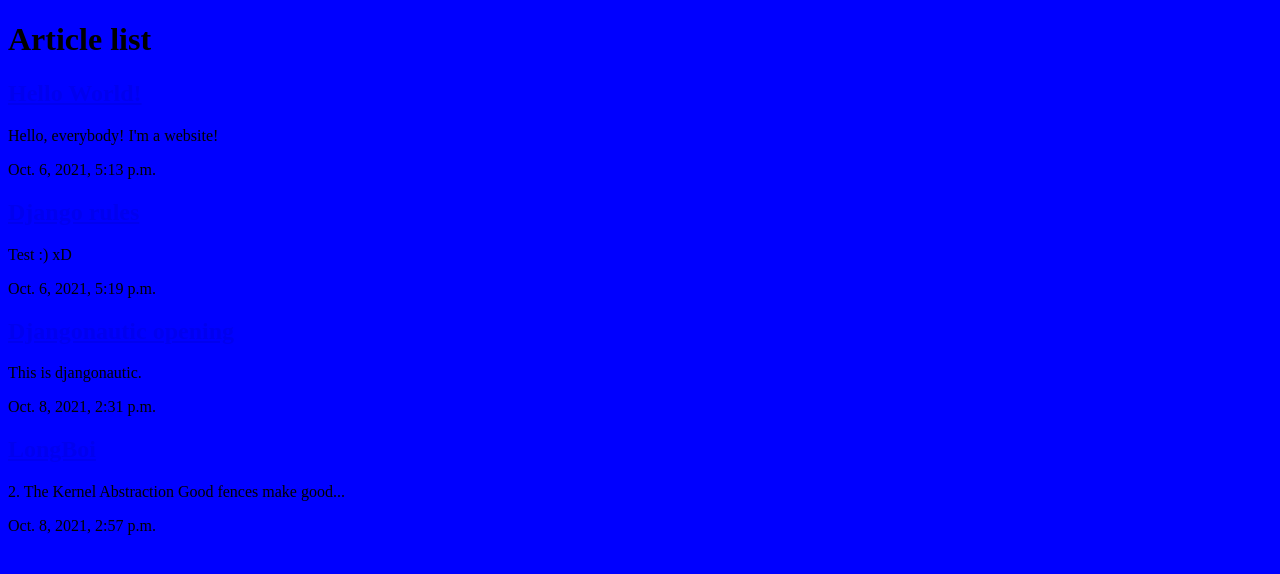
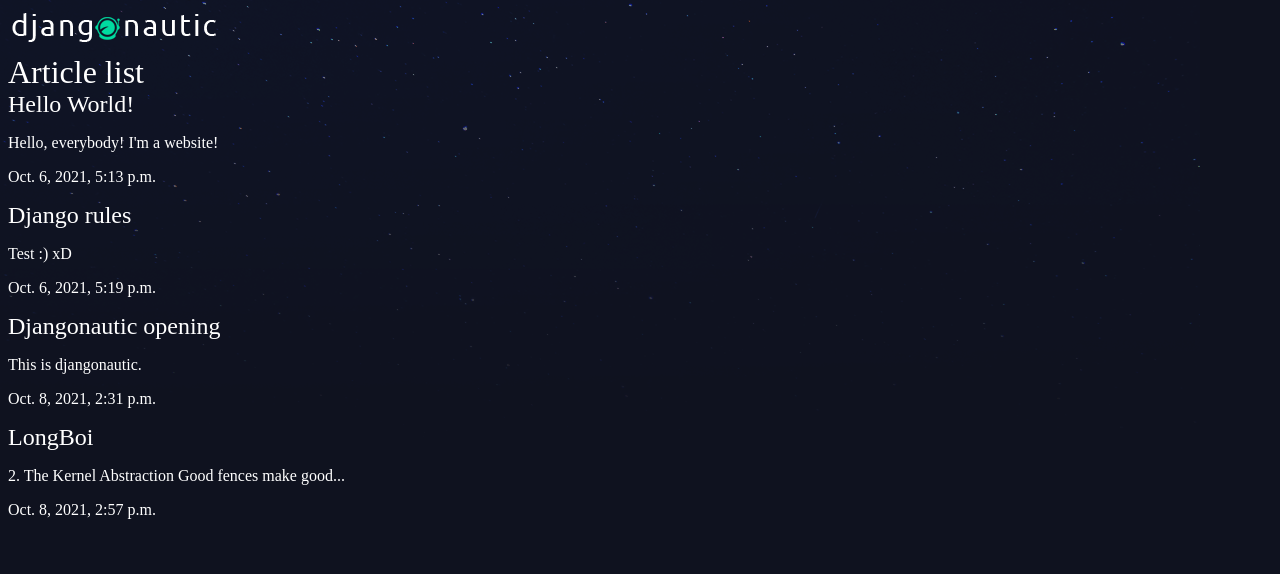
Before and after one commit to Gilgard/DevOpsTraining, a Django app: page /articles/ in a window 1280 px wide. Shown: the top 574 px of the page. Run offline with Django 3.2, Linux system fonts and the light colour scheme; data comes from the database, SQL or seed files in the repository; both versions use the stored data as it was after the commit.

Commit message:
Over half the torturial done :p

```diff
--- a/DjangoProject/articles/templates/articles/article_list.html
+++ b/DjangoProject/articles/templates/articles/article_list.html
@@ -1,20 +1,14 @@
-<!DOCTYPE html>
-<html>
-    <head>
-        <meta charset = "utf-8">
-        <title>Articles</title>
-        <link rel="stylesheet" href="/static/styles.css"
-    </head>
-    <body>
+
+{% extends 'base_layout.html'%}
+{%block content %}
     <h1>Article list</h1>
     <div class = "articles">
         {%for article in articles%}
             <div class="article">
-                <h2><a href="#">{{article.title}}</a></h2>
+                <h2><a href="{% url 'articles:detail' slug=article.slug %}">{{article.title}}</a></h2>
                 <p>{{article.snippet}}</p>
                 <p>{{article.date}}</p>
             </div>
         {%endfor%}
     </div>
-    </body>
-</html>
+{% endblock %}
--- a/DjangoProject/articles/urls.py
+++ b/DjangoProject/articles/urls.py
@@ -16,7 +16,9 @@ Including another URLconf
 from django.conf.urls import url
 from . import views
 
+app_name = 'articles'
+
 urlpatterns = [
-    url(r'^$', views.article_list),
-    url(r'^about/$', views.article_list),
+    url(r'^$', views.article_list, name="list"),
+    url(r'^(?P<slug>[\w-]+)/$', views.article_details, name="detail"),
 ]
--- a/DjangoProject/articles/views.py
+++ b/DjangoProject/articles/views.py
@@ -1,3 +1,4 @@
+from django.http.response import HttpResponse
 from django.shortcuts import render
 from .models import Article
 
@@ -5,3 +6,8 @@ from .models import Article
 def article_list(request):
     articles = Article.objects.all().order_by('date')
     return render(request, 'articles/article_list.html', {'articles': articles})
+
+def article_details(request, slug):
+    # return HttpResponse(slug)
+    article = Article.objects.get(slug=slug)
+    return render(request, 'articles/article_detail.html', {'article':article})
--- a/DjangoProject/assets/styles.css
+++ b/DjangoProject/assets/styles.css
@@ -1,3 +1,20 @@
 body{
-    background: blue;
+    background-color: #0f121f;
+    background-image: url(stars.png);
+    background-repeat: no-repeat;
+    color: #fff;
 }
+
+body * {
+    font-family: Ubuntu;
+}
+
+h1, h2, h3, h4, h5{
+    font-weight: normal;
+    margin: 0;
+}
+
+a, a:hover, a:visited{
+    color: #fff;
+    text-decoration: none;
+}
--- /dev/null
+++ b/DjangoProject/templates/base_layout.html
@@ -0,0 +1,18 @@
+{% load static %}
+
+<!DOCTYPE html>
+<html lang="en">
+    <head>
+        <meta charset = "utf-8">
+        <title>Articles</title>
+        <link rel="stylesheet" href="{% static 'styles.css' %}">
+    </head>
+    <body>
+        <div class="wrapper">
+            <h1><a href="{% url 'articles:list' %}"><img src="{% static 'logo.png' %}"/></a></h1>
+            {%block content %}
+            {%endblock%}
+        </div>
+
+    </body>
+</html>
```
Also changed, not shown: DjangoProject/articles/templates/articles/article_detail.html (added, +11 -0 lines), DjangoProject/assets/logo.png (added), DjangoProject/assets/stars.png (added), DjangoProject/db.sqlite3.
